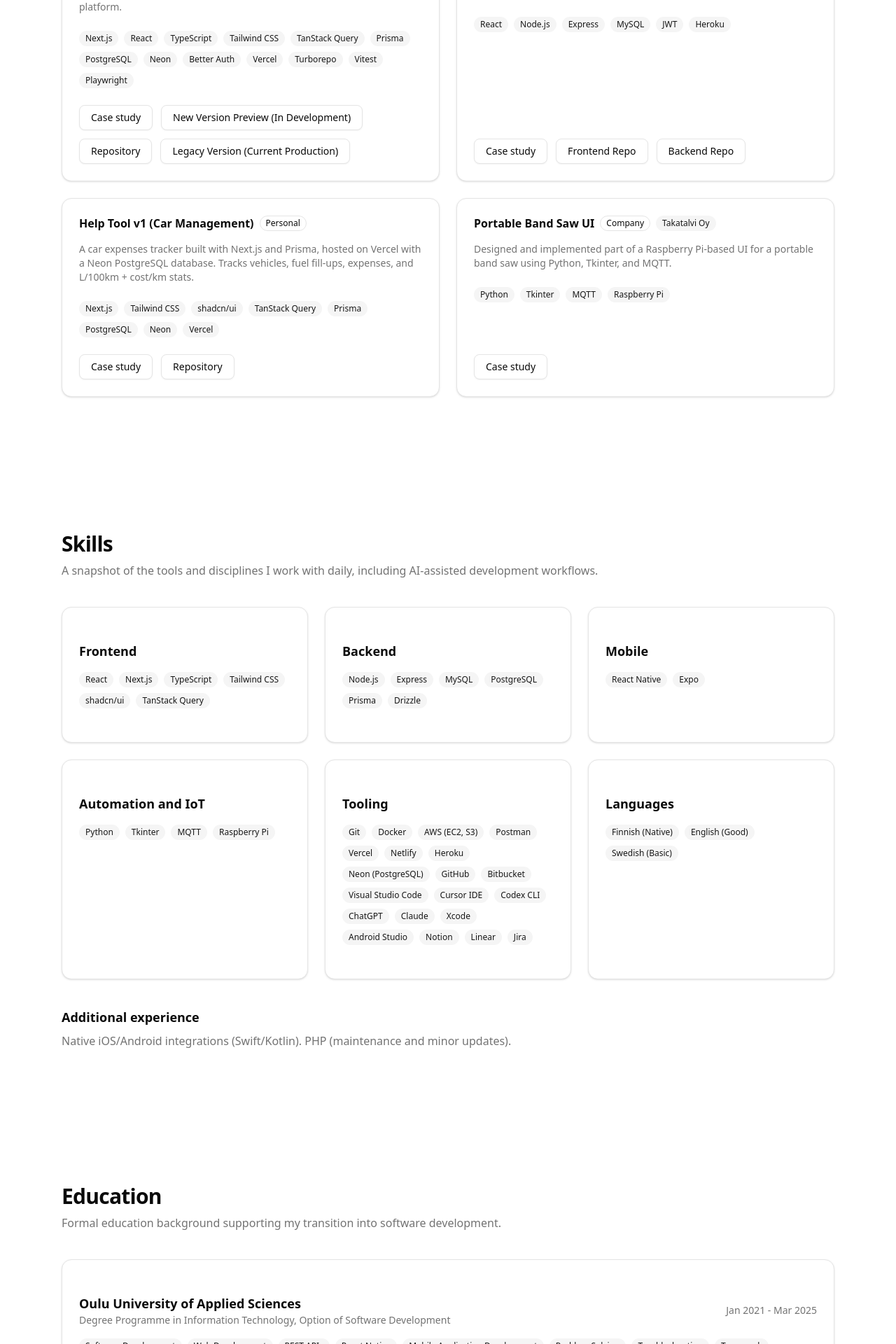
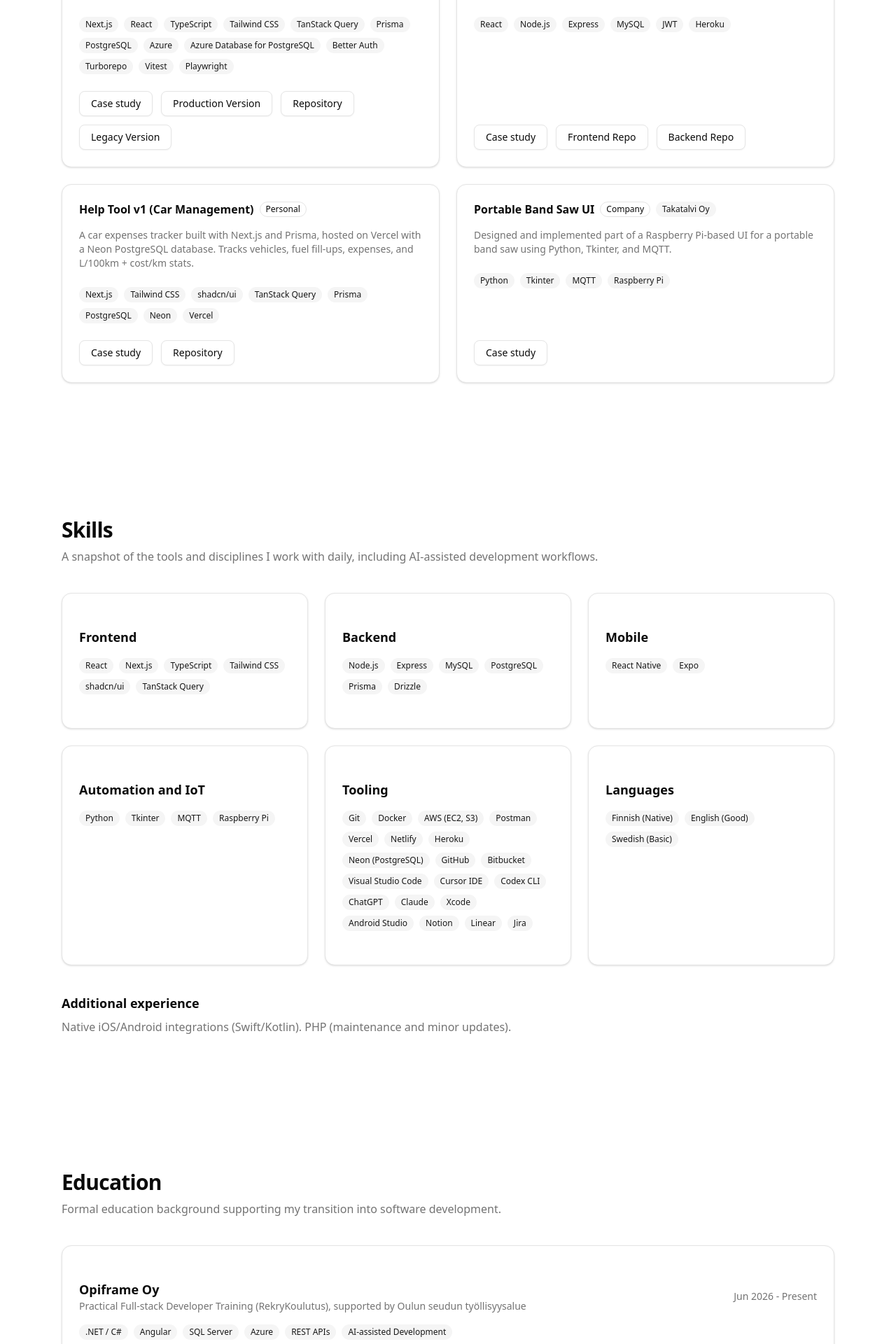
Before and after one commit to asku1990/portflio, a Next.js app: page / in a window 1280 px wide. Shown: the part 2140-4060 px from the top of the page at 70% size. Built offline with nearby package versions, Linux system fonts and the light colour scheme.

Commit message:
feat(portfolio): update Opiframe training and Beagle production details

```diff
--- a/data/portfolio.ts
+++ b/data/portfolio.ts
@@ -251,7 +251,7 @@ export const portfolioData: PortfolioData = {
       title: "Beagle tietokanta",
       projectType: "Personal",
       description:
-        "An in-progress modernization project for Suomen Beaglejärjestö - Finska Beagleklubben ry. The system maintains registry data for beagles in Finland, including shows, trials, and breeding-related data, and is being rebuilt into an easier-to-maintain Next.js + TypeScript + PostgreSQL platform.",
+        "An in-progress modernization project for Suomen Beaglejärjestö - Finska Beagleklubben ry. The system maintains registry data for beagles in Finland, including shows, trials, and breeding-related data, and is being rebuilt as a maintainable Next.js, TypeScript, and PostgreSQL platform.",
       tags: [
         "Next.js",
         "React",
@@ -260,9 +260,9 @@ export const portfolioData: PortfolioData = {
         "TanStack Query",
         "Prisma",
         "PostgreSQL",
-        "Neon",
+        "Azure",
+        "Azure Database for PostgreSQL",
         "Better Auth",
-        "Vercel",
         "Turborepo",
         "Vitest",
         "Playwright",
@@ -270,12 +270,12 @@ export const portfolioData: PortfolioData = {
       image: "/globe.svg",
       links: [
         {
-          label: "New Version Preview (In Development)",
+          label: "Production Version",
           href: "https://tietokanta.beaglejarjesto.fi",
         },
         { label: "Repository", href: "https://github.com/asku1990/BeagleAppV2" },
         {
-          label: "Legacy Version (Current Production)",
+          label: "Legacy Version",
           href: "https://dshetz2.dataseed.fi/~beaglejarjesto/tietokanta/index.php",
         },
       ],
@@ -288,17 +288,17 @@ export const portfolioData: PortfolioData = {
           },
           {
             heading: "Role & approach",
-            body: "I am designing and building a monorepo-based replacement with Next.js, TypeScript, shared contracts, and clear module boundaries across web, server, and DB packages. The target architecture supports public search, authenticated admin routes, incremental migration from the legacy data source, and deployment on Vercel with PostgreSQL on Neon.",
+            body: "I am designing and building a monorepo-based replacement with Next.js, TypeScript, shared contracts, and clear module boundaries across web, server, and DB packages. The architecture supports public search, authenticated admin routes, incremental migration from the legacy data source, and production deployment on Azure with Azure Database for PostgreSQL.",
             bullets: [],
           },
           {
             heading: "Technical challenges & solutions",
-            body: "Main challenges include mapping legacy MariaDB data into a cleaner PostgreSQL schema, preserving important dog/trial/show relationships, and implementing reliable search/filter behavior. I addressed this with Prisma-based schema modeling, import tooling for legacy data, typed API contracts, and feature-scoped implementation for predictable changes. Quality is supported with Vitest unit tests and Playwright end-to-end tests.",
+            body: "Main challenges include mapping legacy MariaDB data into a cleaner PostgreSQL schema, preserving important dog/trial/show relationships, and implementing reliable search/filter behavior. I addressed this with Prisma-based schema modeling, import tooling for legacy data, typed API contracts, and feature-scoped implementation. The Azure production environment includes database backups and monitoring, while Vitest and Playwright support application quality.",
             bullets: [],
           },
           {
             heading: "Outcomes",
-            body: "The project is under active development. Core architecture, search foundations, and admin-ready routing are in place. A public preview is available for testing search and browsing features, while admin/edit functionality is intentionally restricted. The long-term goal is a modern, reliable, and maintainable replacement for the current production system.",
+            body: "The project is under active development and deployed in production on Azure. Core architecture, search, and admin routing are in place, while admin/edit functionality remains restricted. The system provides a modern, maintainable foundation for continued migration and development.",
             bullets: [],
           },
         ],
@@ -537,6 +537,20 @@ export const portfolioData: PortfolioData = {
   ],
   education: [
     {
+      school: "Opiframe Oy",
+      degree:
+        "Practical Full-stack Developer Training (RekryKoulutus), supported by Oulun seudun työllisyysalue",
+      period: "Jun 2026 - Present",
+      highlights: [
+        ".NET / C#",
+        "Angular",
+        "SQL Server",
+        "Azure",
+        "REST APIs",
+        "AI-assisted Development",
+      ],
+    },
+    {
       school: "Oulu University of Applied Sciences",
       degree: "Degree Programme in Information Technology, Option of Software Development",
       period: "Jan 2021 - Mar 2025",
```
